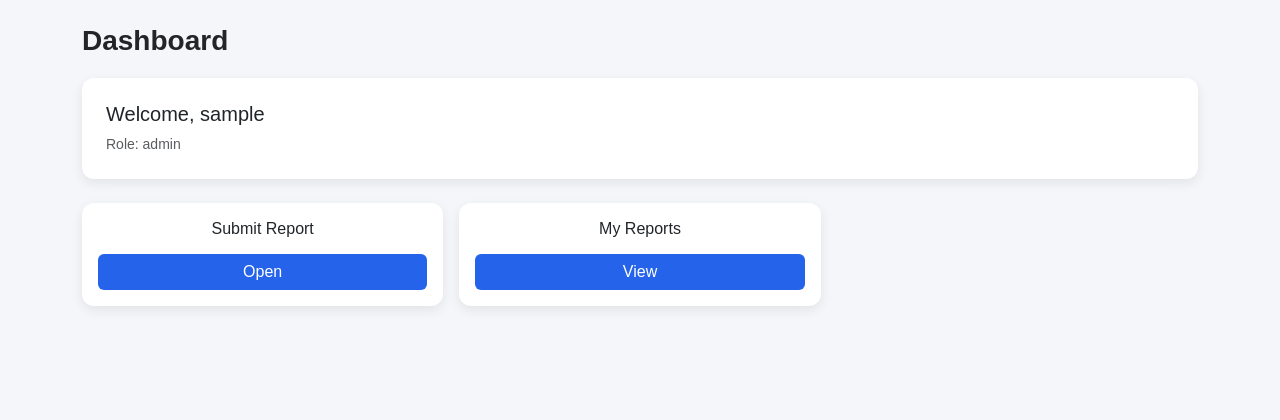
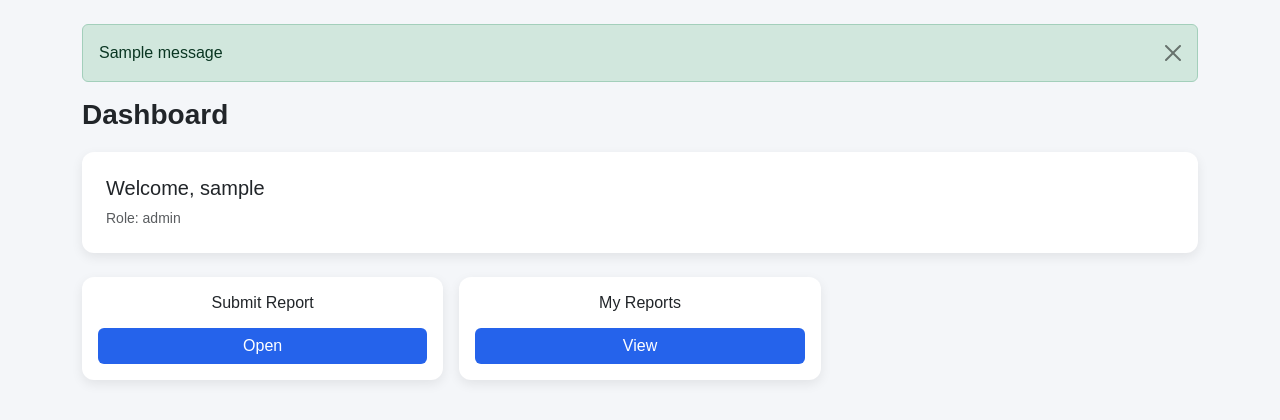
Before and after one commit to CorvusCodeReview/employee-dashboard, a Flask app: page / in a window 1280 px wide. Shown: the part 60-480 px from the top of the page. Run offline with Flask 3, Linux system fonts and the light colour scheme; a user stored in the database is signed in; tables that the repository leaves empty hold one stand-in row (values such as "Sample post"); one stand-in notice (Sample message) is shown.

Commit message:
Update base.html

```diff
--- a/templates/base.html
+++ b/templates/base.html
@@ -80,6 +80,16 @@
 </nav>
 
 <div class="container mt-4">
+    {% with messages = get_flashed_messages(with_categories=true) %}
+      {% if messages %}
+        {% for category, message in messages %}
+          <div class="alert alert-success alert-dismissible fade show mt-2">
+            {{ message }}
+            <button type="button" class="btn-close" data-bs-dismiss="alert"></button>
+          </div>
+        {% endfor %}
+      {% endif %}
+    {% endwith %}
     {% block content %}{% endblock %}
 </div>
 
```
